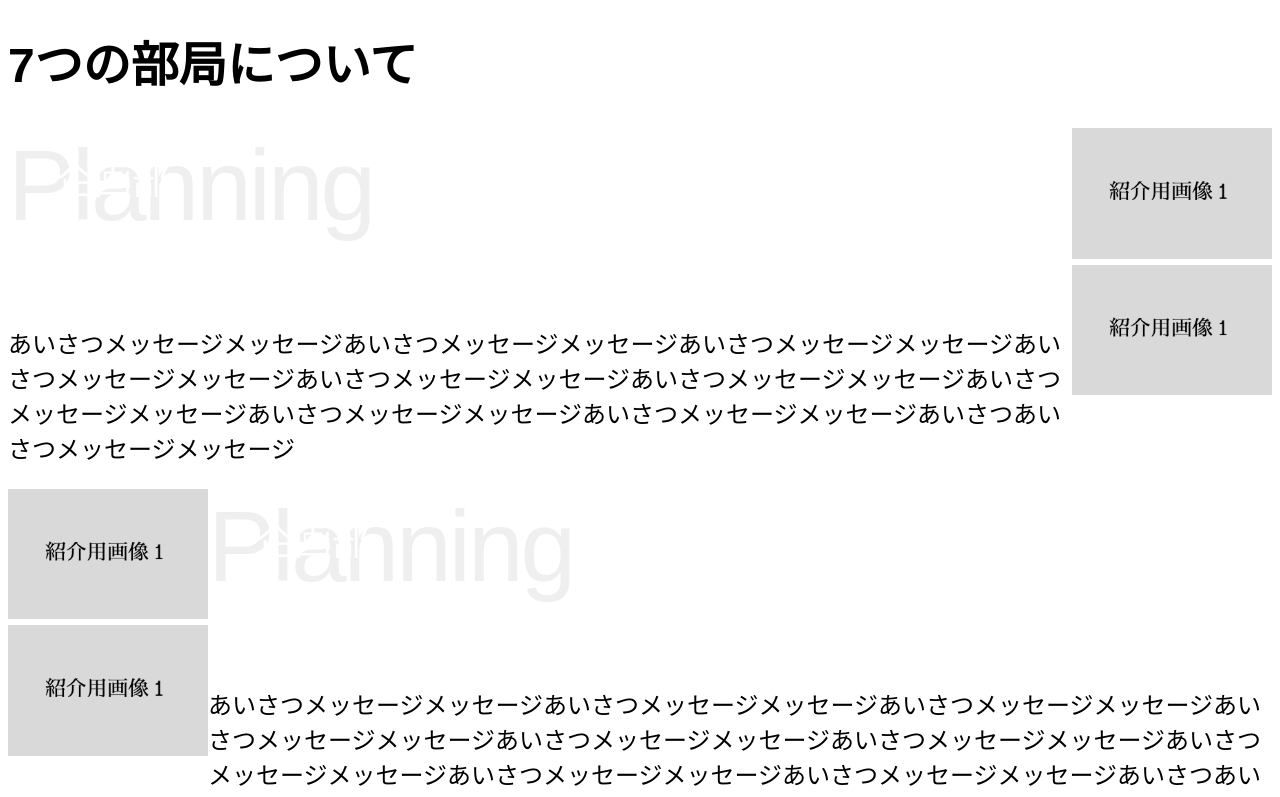
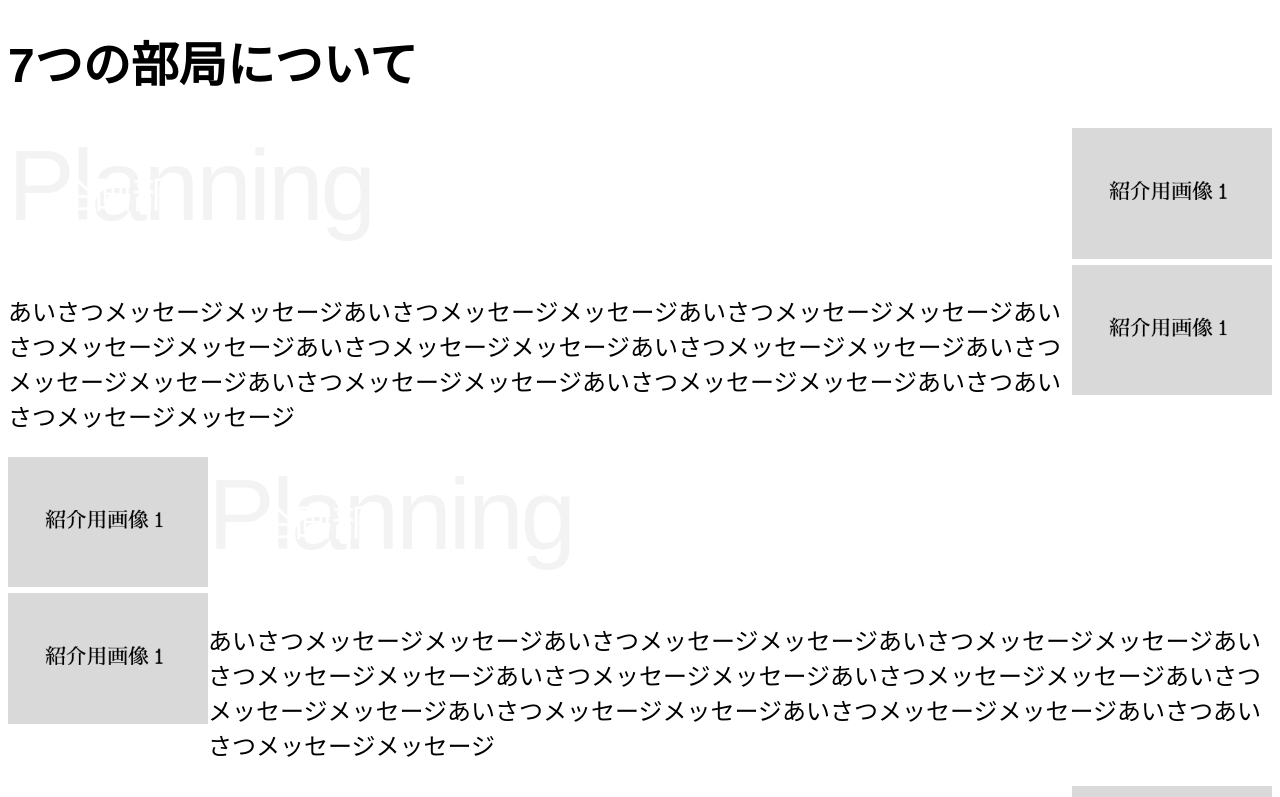
Before and after one commit to ynufes-tech/ynufes-tokiwa24, a Nuxt app: page /about-us in a window 1280 px wide. Shown: the part 940-1737 px from the top of the page. Built offline with nearby package versions, Linux system fonts and the light colour scheme; a web font is replaced by a local one.

Commit message:
画像配置

```diff
--- a/components/OverlapHeadline.vue
+++ b/components/OverlapHeadline.vue
@@ -23,7 +23,8 @@ const props = defineProps({
   flex-direction: column;
   //align-items: flex-start; /* 左揃え */
   text-align: left; /* テキストも左揃え */
-  height: calc(8vh + 8.5vw);
+  //height: calc(8vh + 8.5vw);
+  height: 8.8rem;
   padding: 0;
   z-index: 1000;
   @include md {
@@ -34,10 +35,11 @@ const props = defineProps({
   }
   > h1 {
     margin: 0;
+    padding: 0;
     font-size: 100px;
     letter-spacing: -3px;
     width: fit-content;
-    color: rgba(224, 224, 224, 0.5); /* 色を50%にぼやかす */
+    color: rgba(224, 224, 224, 0.4); /* 色を40%にぼやかす */
     font-weight: 400;
     z-index: 1000;
     @include xl {
@@ -59,7 +61,7 @@ const props = defineProps({
     font-size: 38px;
     color: #ffffff;
     position: relative;
-    top: -2.46em; /* h1との高さを調整 */
+    top: -2.1em; /* h1との高さを調整 */
     left: 3rem;
     font-weight: 300;
     z-index: 1000;
```
